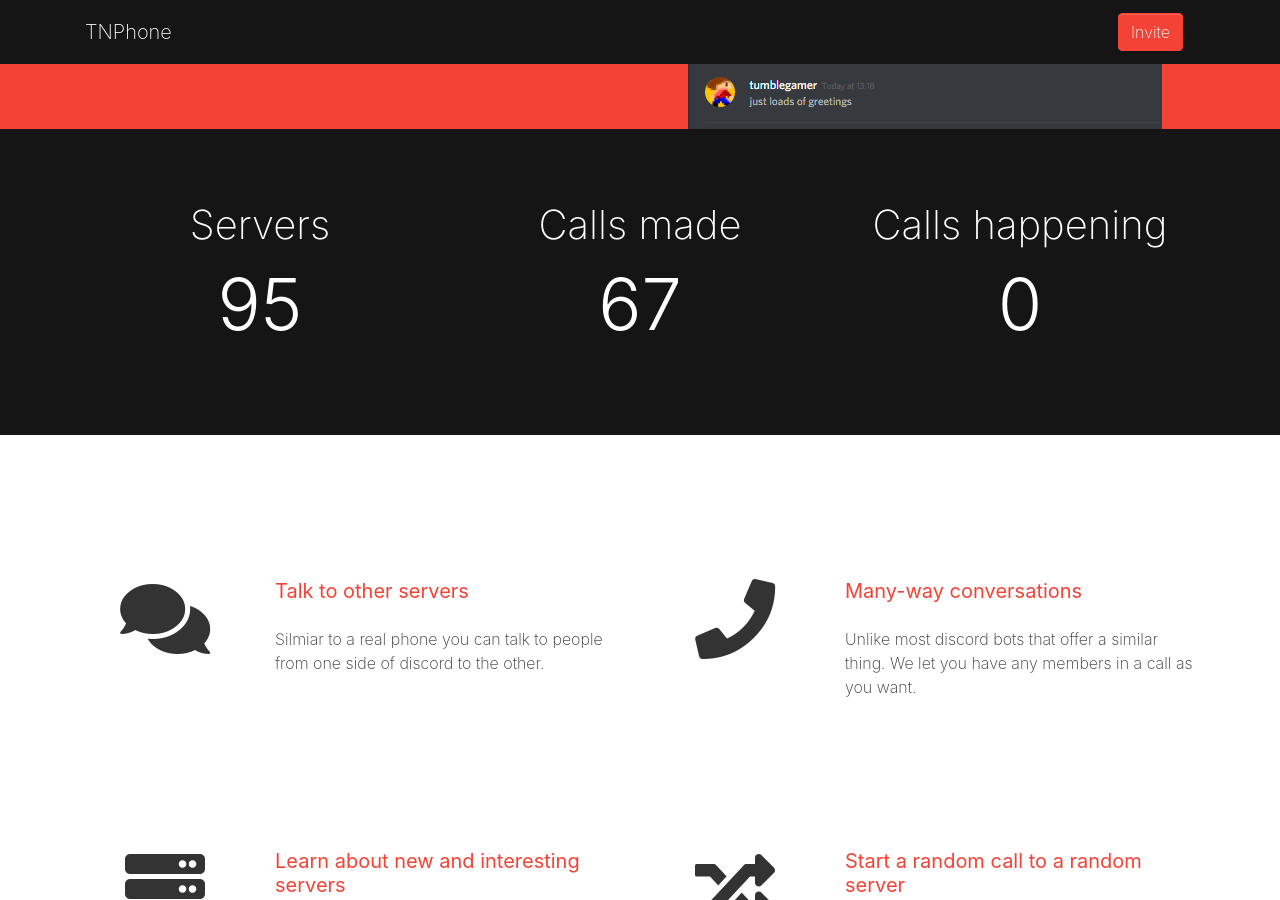
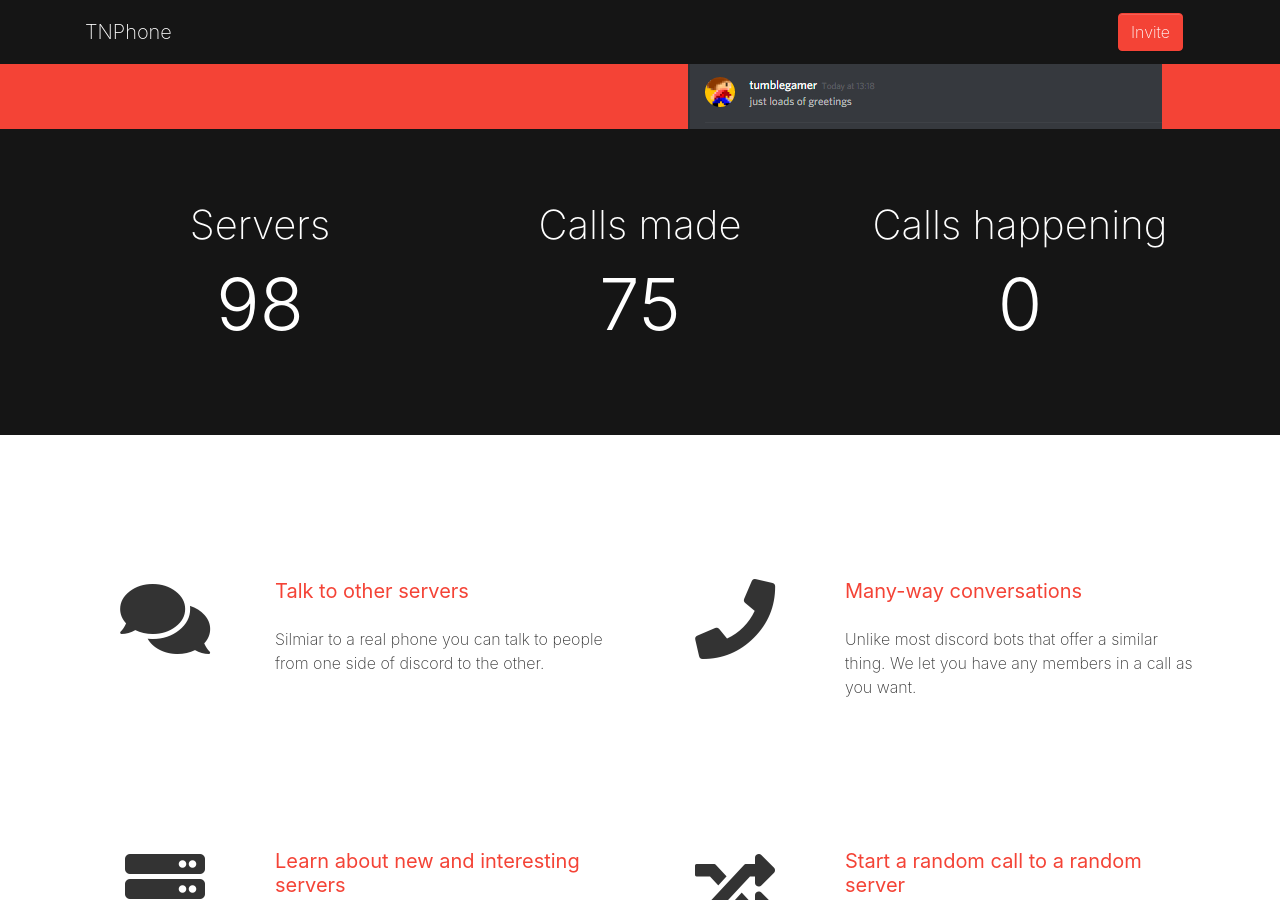
Before and after one commit to tumblenet/tnphone.tumblenet.ga, a Jekyll site: the page built from index.html, in a window 1280 px wide and 900 px high, scrolled down 443 px. Built offline with Jekyll 4.4.1, drawn with Linux system fonts in a browser that asks for light colours; nearby versions of some CDN libraries.

Commit message:
Update Phones feed

```diff
--- a/_data/phones.json
+++ b/_data/phones.json
@@ -1,5 +1,5 @@
 {
-	"callsMade": 67,
-	"servers": 95,
+	"callsMade": 75,
+	"servers": 98,
 	"currentCalls": 0
 }
```
